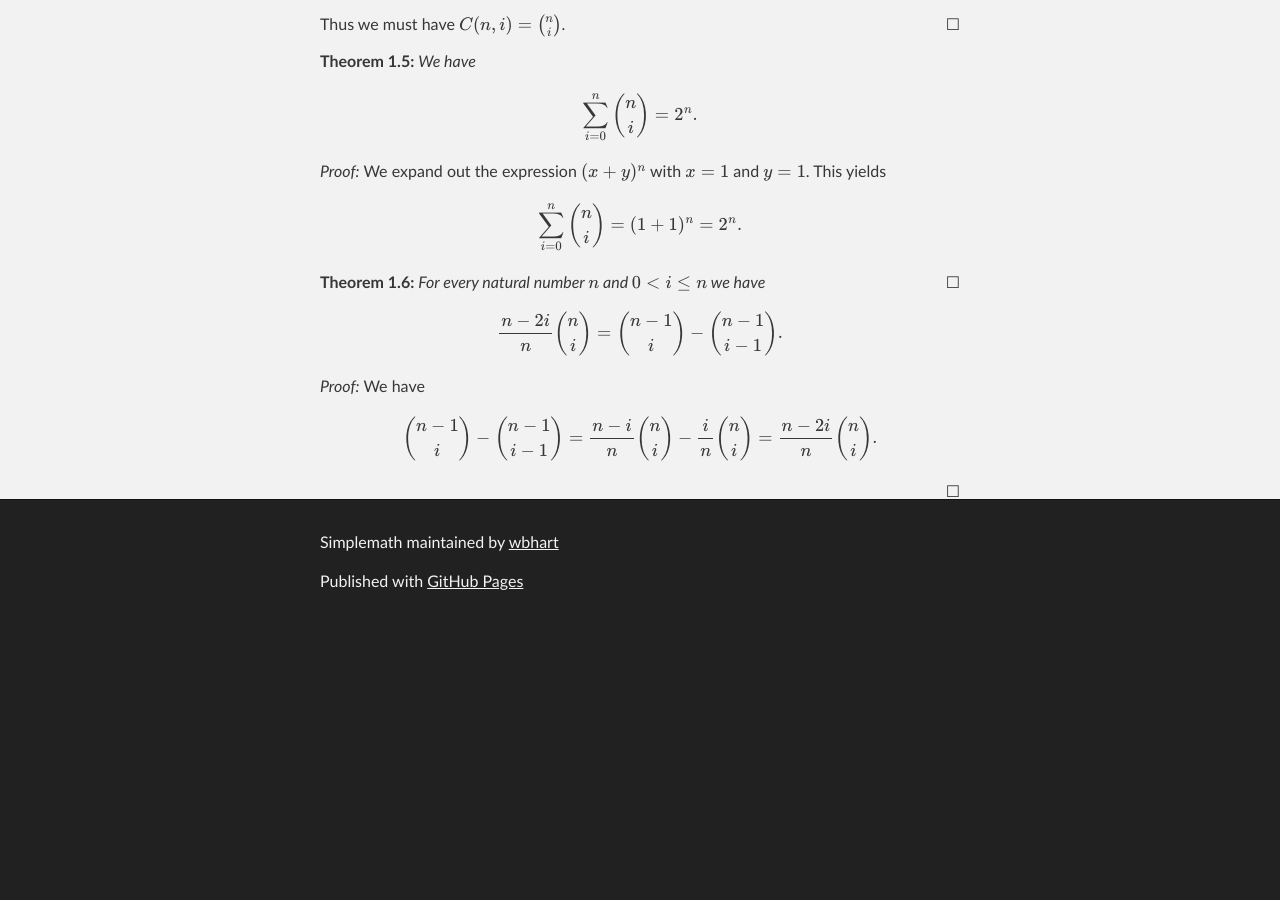
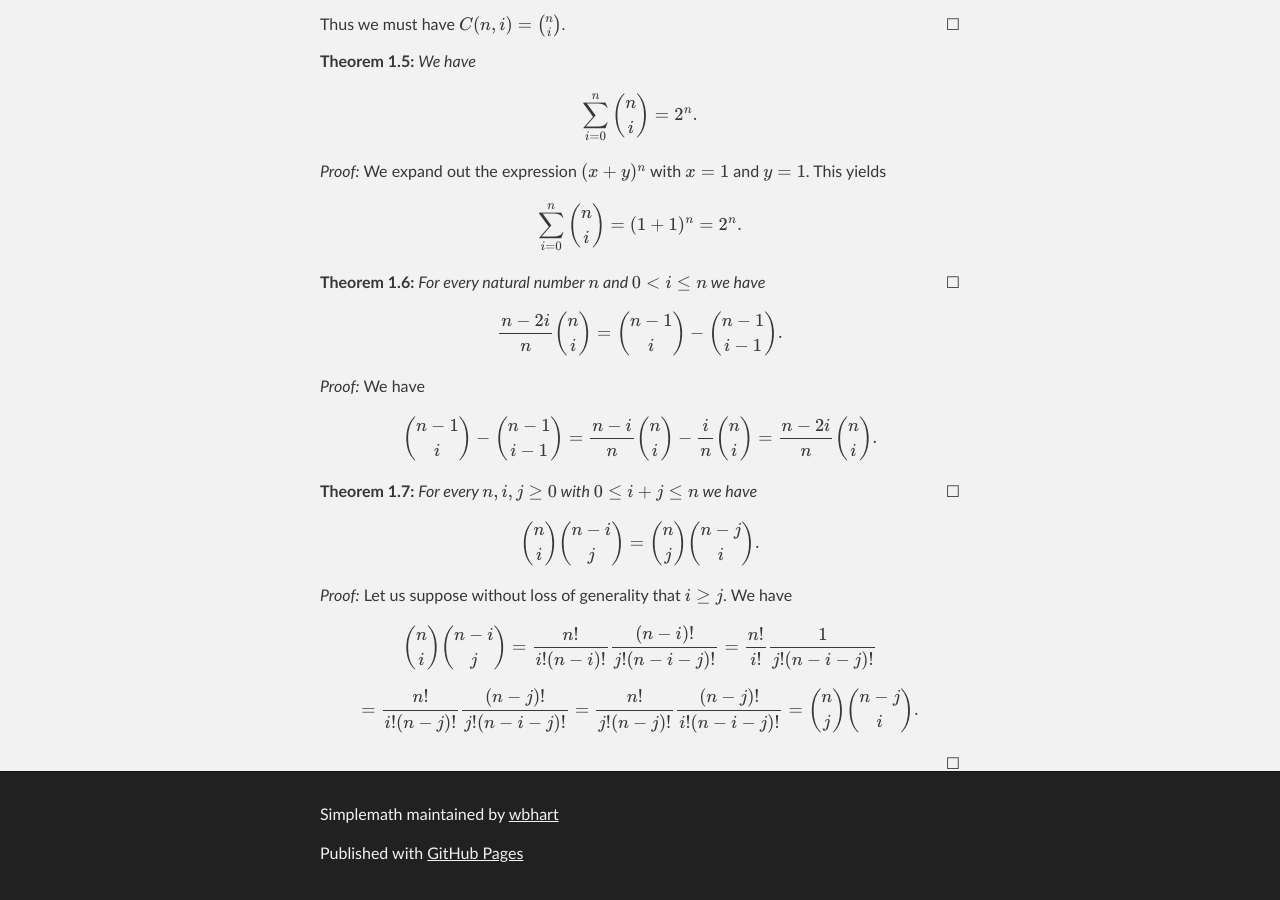
Before and after one commit to wbhart/SimpleMath, a Jekyll site: the page built from binomial.html, in a window 1280 px wide and 900 px high, scrolled down 1369 px. Built offline with Jekyll 4.4.1, drawn with Linux system fonts in a browser that asks for light colours; formulas are drawn with MathJax 3; before the commit the page ends 1997 px from its top, so only the background shows below that.

Commit message:
Update binomial.html

```diff
--- a/binomial.html
+++ b/binomial.html
@@ -68,3 +68,13 @@ $$\frac{n - 2i}{n}\binom{n}{i} = \binom{n - 1}{i} - \binom{n - 1}{i - 1}.$$
 $$\binom{n - 1}{i} - \binom{n - 1}{i - 1} = \frac{n - i}{n}\binom{n}{i} - \frac{i}{n}\binom{n}{i}
 = \frac{n - 2i}{n}\binom{n}{i}.$$
 </proof>
+
+<theorem> For every $n, i, j \geq 0$ with $0 \leq i + j \leq n$ we have
+$$\binom{n}{i}\binom{n - i}{j} = \binom{n}{j}\binom{n - j}{i}.$$
+</theorem>
+
+<proof> Let us suppose without loss of generality that $i \geq j$. We have
+$$\binom{n}{i}\binom{n - i}{j} = \frac{n!}{i!(n - i)!}\frac{(n - i)!}{j!(n - i - j)!}
+= \frac{n!}{i!}\frac{1}{j!(n - i - j)!}$$ $$= \frac{n!}{i!(n - j)!}\frac{(n - j)!}{j!(n - i - j)!}
+= \frac{n!}{j!(n - j)!}\frac{(n - j)!}{i!(n - i - j)!} = \binom{n}{j}\binom{n - j}{i}.$$
+</proof>
```
